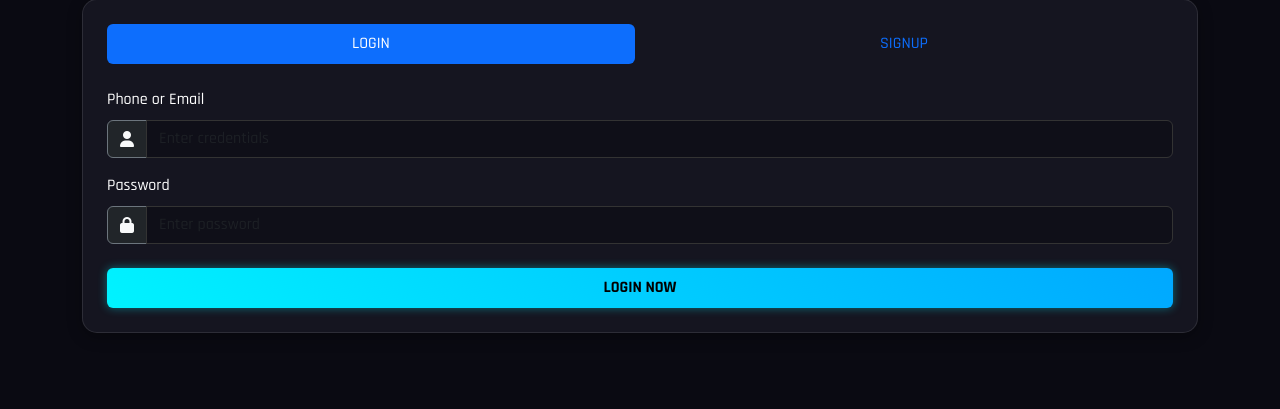
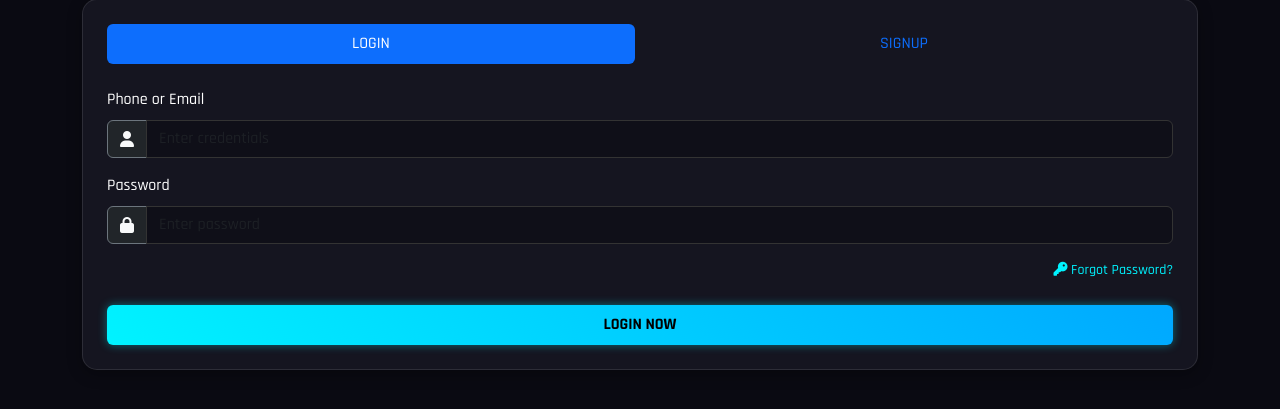
Before and after one commit to MR-CR4CK3R/kg-tour-bd, a Flask app: page /auth in a window 1280 px wide. Shown: the part 235-644 px from the top of the page. Run offline with Flask 3, Linux system fonts and the light colour scheme; some libraries are stand-ins or nearby versions.

Commit message:
Update auth.html

```diff
--- a/templates/auth.html
+++ b/templates/auth.html
@@ -6,6 +6,7 @@
 </div>
 
 <div class="card card-custom p-4">
+    {% if step not in ['forgot_init', 'forgot_verify'] %}
     <ul class="nav nav-pills nav-fill mb-4" id="pills-tab" role="tablist">
         <li class="nav-item" role="presentation">
             <button class="nav-link {% if not step or step == 'init' %}active{% endif %}" id="pills-login-tab" data-bs-toggle="pill" data-bs-target="#login-tab" type="button">LOGIN</button>
@@ -14,14 +15,15 @@
             <button class="nav-link {% if step == 'verify_otp' %}active{% endif %}" id="pills-signup-tab" data-bs-toggle="pill" data-bs-target="#signup-tab" type="button">SIGNUP</button>
         </li>
     </ul>
+    {% endif %}
 
     <div class="tab-content" id="pills-tabContent">
 
         <div class="tab-pane fade {% if not step or step == 'init' %}show active{% endif %}" id="login-tab" role="tabpanel">
             <form method="POST">
                 <input type="hidden" name="csrf_token" value="{{ csrf_token() }}">
+                <input type="hidden" name="action" value="login">
 
-                <input type="hidden" name="action" value="login">
                 <div class="mb-3">
                     <label class="form-label text-white">Phone or Email</label>
                     <div class="input-group">
@@ -29,13 +31,20 @@
                         <input type="text" name="login_id" class="form-control" placeholder="Enter credentials" required>
                     </div>
                 </div>
-                <div class="mb-4">
+                <div class="mb-3">
                     <label class="form-label text-white">Password</label>
                     <div class="input-group">
                         <span class="input-group-text bg-dark border-secondary text-light"><i class="fas fa-lock"></i></span>
                         <input type="password" name="password" class="form-control" placeholder="Enter password" required>
                     </div>
                 </div>
+
+                <div class="d-flex justify-content-end mb-4">
+                    <a href="{{ url_for('auth', step='forgot_init') }}" class="text-neon text-decoration-none small">
+                        <i class="fas fa-key"></i> Forgot Password?
+                    </a>
+                </div>
+
                 <button type="submit" class="btn btn-neon w-100 py-2">LOGIN NOW</button>
             </form>
         </div>
@@ -45,7 +54,6 @@
             {% if step == 'init' or not step %}
             <form method="POST">
                 <input type="hidden" name="csrf_token" value="{{ csrf_token() }}">
-
                 <input type="hidden" name="action" value="signup_init">
 
                 <div class="mb-3">
@@ -84,7 +92,6 @@
 
             <form method="POST">
                 <input type="hidden" name="csrf_token" value="{{ csrf_token() }}">
-
                 <input type="hidden" name="action" value="verify_otp">
 
                 <div class="mb-3">
@@ -97,23 +104,67 @@
                     <label class="form-label text-white">Create Password</label>
                     <div class="input-group">
                         <span class="input-group-text bg-dark border-secondary text-light"><i class="fas fa-key"></i></span>
-                        <input type="password"
-                               name="password"
-                               class="form-control"
-                               placeholder="Set a new password"
-                               minlength="6"
-                               pattern="[^_*]+"
-                               title="Password must be in 6 or longer characters and cannot contain '_' or '*'."
-                               required>
+                        <input type="password" name="password" class="form-control" placeholder="Set a new password" minlength="6" pattern="[^_*]+" required>
                     </div>
-                    <small class="text-secondary" style="font-size: 0.8em;">Min 6 chars, no '_' or '*' allowed.</small>
                 </div>
 
                 <button type="submit" class="btn btn-neon w-100 py-2">VERIFY & CREATE ACCOUNT</button>
             </form>
             {% endif %}
+        </div>
 
+        {% if step == 'forgot_init' %}
+        <div class="tab-pane fade show active">
+            <h4 class="text-white mb-3"><i class="fas fa-search"></i> Find Account</h4>
+            <form method="POST">
+                <input type="hidden" name="csrf_token" value="{{ csrf_token() }}">
+                <input type="hidden" name="action" value="forgot_init">
+
+                <div class="mb-4">
+                    <label class="form-label text-white">Enter Phone or Email</label>
+                    <div class="input-group">
+                        <span class="input-group-text bg-dark border-secondary text-light"><i class="fas fa-id-card"></i></span>
+                        <input type="text" name="identifier" class="form-control" placeholder="Registered Phone or Email" required>
+                    </div>
+                </div>
+
+                <button type="submit" class="btn btn-neon w-100 py-2">SEND RESET OTP</button>
+                <a href="{{ url_for('auth') }}" class="btn btn-outline-secondary w-100 mt-2">Back to Login</a>
+            </form>
         </div>
+        {% endif %}
+
+        {% if step == 'forgot_verify' %}
+        <div class="tab-pane fade show active">
+            <h4 class="text-white mb-3"><i class="fas fa-unlock-alt"></i> Reset Password</h4>
+            <div class="alert alert-warning text-center">
+                <small>We sent an OTP to your registered email.</small>
+            </div>
+
+            <form method="POST">
+                <input type="hidden" name="csrf_token" value="{{ csrf_token() }}">
+                <input type="hidden" name="action" value="forgot_verify">
+
+                <div class="mb-3">
+                    <label class="form-label text-white">Enter OTP</label>
+                    <input type="text" name="otp" class="form-control text-center text-neon fw-bold"
+                           style="letter-spacing: 5px; font-size: 1.5rem;" placeholder="XXXXXX" required>
+                </div>
+
+                <div class="mb-4">
+                    <label class="form-label text-white">New Password</label>
+                    <div class="input-group">
+                        <span class="input-group-text bg-dark border-secondary text-light"><i class="fas fa-key"></i></span>
+                        <input type="password" name="new_password" class="form-control" placeholder="Enter new password" minlength="6" pattern="[^_*]+" required>
+                    </div>
+                </div>
+
+                <button type="submit" class="btn btn-neon w-100 py-2">CHANGE PASSWORD</button>
+                <a href="{{ url_for('auth', step='forgot_init') }}" class="btn btn-outline-secondary w-100 mt-2">Resend OTP</a>
+            </form>
+        </div>
+        {% endif %}
+
     </div>
 </div>
 {% endblock %}
```
